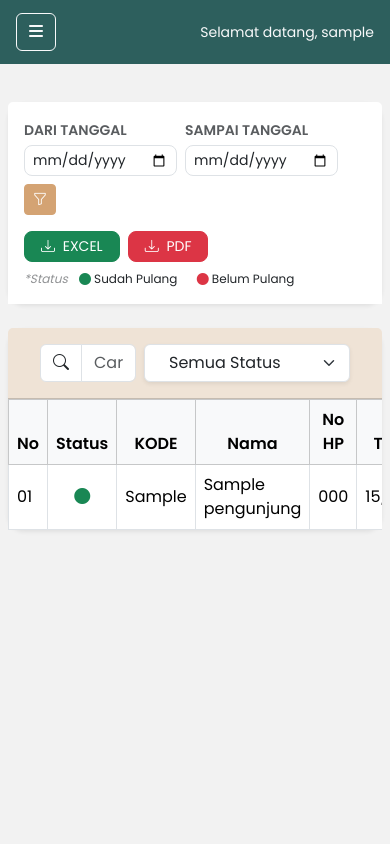
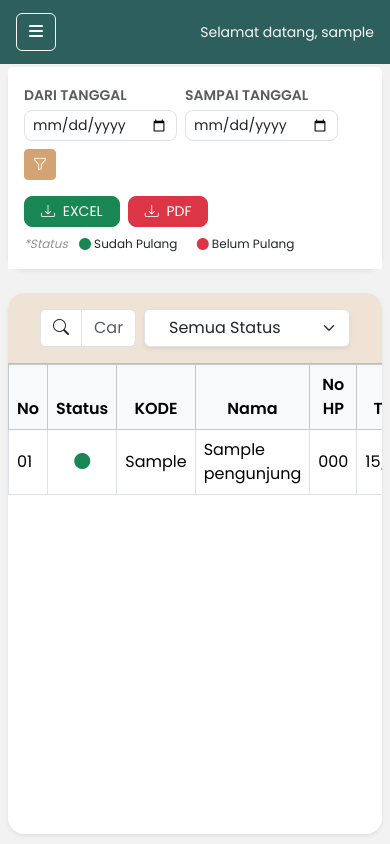
Before and after one commit to LuluKhaira/Buku-Tamu, a PHP site: page /dashboard_staffTU/data_kunjungan.php in a window 390 px wide. Run offline with PHP 8.4, Linux system fonts and the light colour scheme; the visitor is signed in with stand-in values (Sample User, id 1); tables that the repository leaves empty or names only in its code hold one stand-in row (values such as "Sample post").

Commit message:
perbaikan card halaman desktop, rapihin login dan perbaiki tabel data kunjungan biar rapih

```diff
--- a/dashboard_staffTU/beranda.php
+++ b/dashboard_staffTU/beranda.php
@@ -55,7 +55,7 @@ if (!isset($_SESSION['username'])) {
     .main-content {
       flex-grow: 1;
       padding: 0px;
-      padding-top: 70px !important;
+      padding-top: 45px !important;
       margin-top: 0 !important;
     }
 
--- a/dashboard_staffTU/data_kunjungan.php
+++ b/dashboard_staffTU/data_kunjungan.php
@@ -38,7 +38,7 @@ include "../config/db_tanggal.php"; // file ini sudah men-generate $pengunjung a
 
     .main-content {
       flex-grow: 1;
-      padding-top: 70px;
+      padding-top: 35px;
     }
 
     .table-custom {
@@ -65,6 +65,59 @@ include "../config/db_tanggal.php"; // file ini sudah men-generate $pengunjung a
       white-space: nowrap;
       overflow: hidden;
       text-overflow: ellipsis;
+    }
+
+    /* Mobile: buat tabel penuhi layar dengan pembatas */
+    @media (max-width: 768px) {
+      html, body {
+        height: 100%;
+        margin: 0;
+        overflow: hidden;
+      }
+
+      .page-wrapper {
+        height: 100vh;
+        display: flex;
+        flex-direction: column;
+        overflow: hidden;
+      }
+
+      .main-content {
+        flex: 1;
+        display: flex;
+        flex-direction: column;
+        overflow: hidden;
+      }
+
+      .main-content > .container-fluid {
+        flex: 1;
+        display: flex;
+        flex-direction: column;
+        overflow: hidden;
+        padding-bottom: 10px;
+      }
+
+      .main-content > .container-fluid > .card.mt-4 {
+        flex: 1;
+        display: flex;
+        flex-direction: column;
+        overflow: hidden;
+        margin-bottom: 0 !important;
+      }
+
+      .main-content > .container-fluid > .card.mt-4 > .card-body {
+        flex: 1;
+        display: flex;
+        flex-direction: column;
+        overflow: hidden;
+        padding: 0;
+      }
+
+      .main-content > .container-fluid > .card.mt-4 > .card-body > .table-responsive {
+        flex: 1;
+        overflow-y: auto !important;
+        max-height: none !important;
+      }
     }
   </style>
 </head>
```
Also changed, not shown: login.php (+26 -4 lines).
